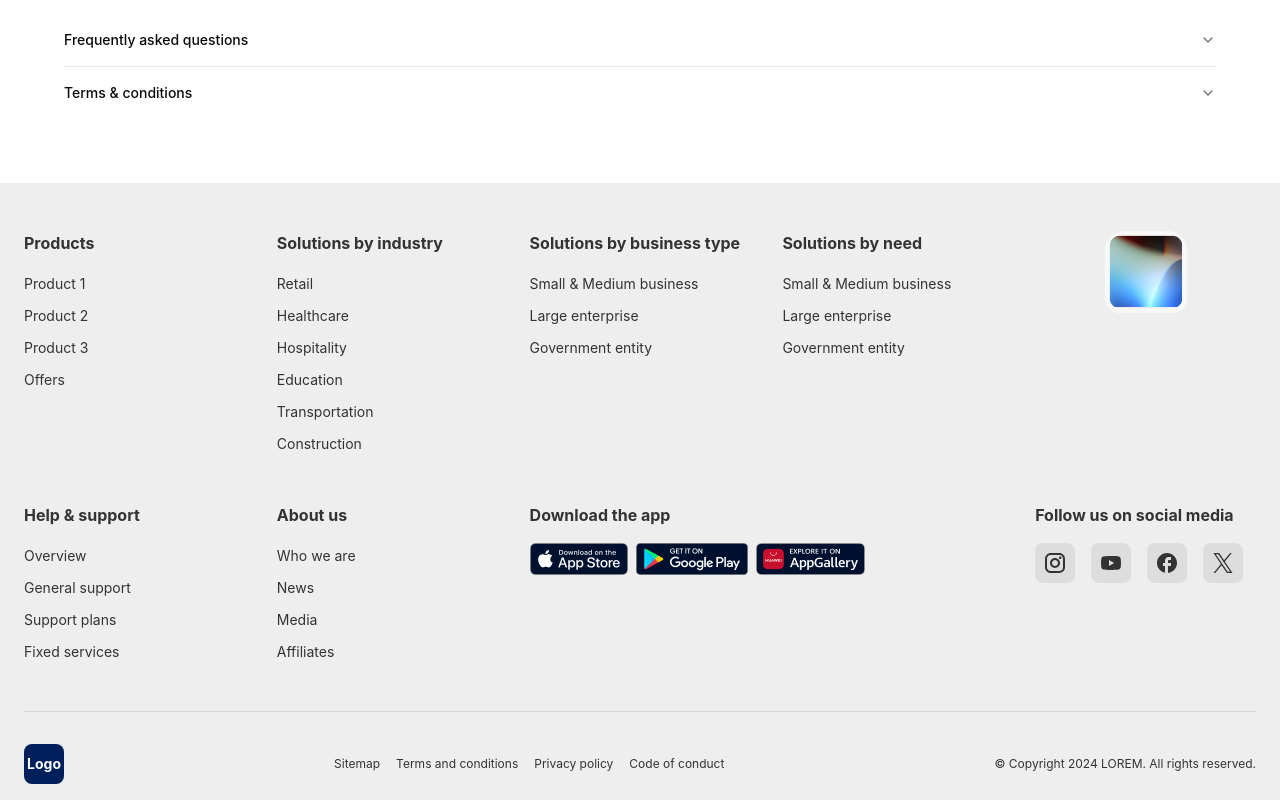
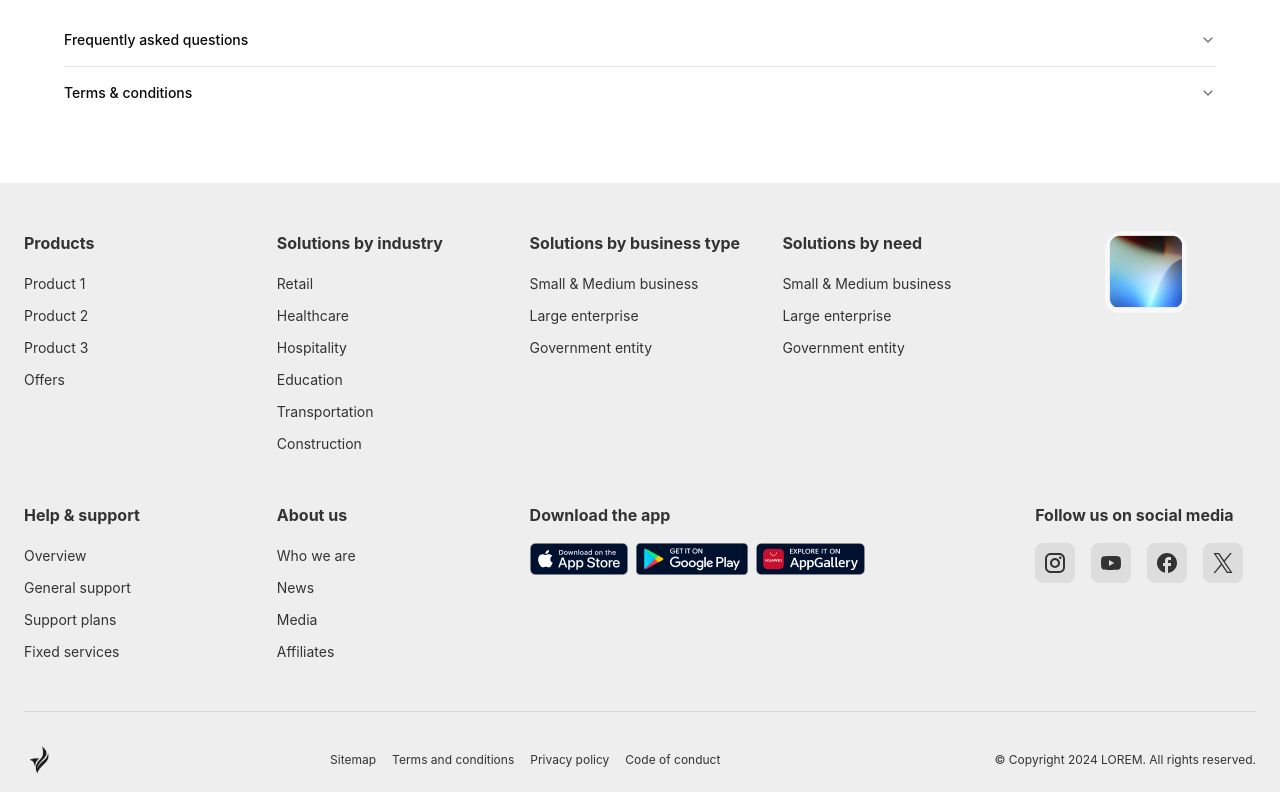
Before and after one commit to omprakash1907/my-app, a React (Vite) app: page / in a window 1280 px wide. Shown: the part 3751-4551 px from the top of the page. Built offline with nearby package versions, Linux system fonts and the light colour scheme.

Commit message:
feat: add logo image to Footer component and update layout for improved visual consistency

```diff
--- a/src/components/Footer.jsx
+++ b/src/components/Footer.jsx
@@ -3,6 +3,8 @@
 import apple from "@/assets/image/apple.png";
 import googleplay from "@/assets/image/googleplay.png";
 import assistant from "@/assets/image/du-assistant.png";
+import logo from '@/assets/image/logo.png'
+
 
 export default function Footer() {
   const footerLinks = {
@@ -282,8 +284,8 @@
         <div className="pt-6 sm:pt-8 border-t border-gray-300">
           <div className="flex flex-col sm:flex-row justify-between items-center gap-4">
             <div className="flex items-center mb-4 sm:mb-0">
-              <div className="w-8 h-8 sm:w-10 sm:h-10 bg-[#00205B] rounded-md flex items-center justify-center text-white font-bold text-xs sm:text-sm">
-                Logo
+              <div className="flex items-center justify-center">
+                <img src={logo} alt="logo" className="h-8" />
               </div>
             </div>
 
```
